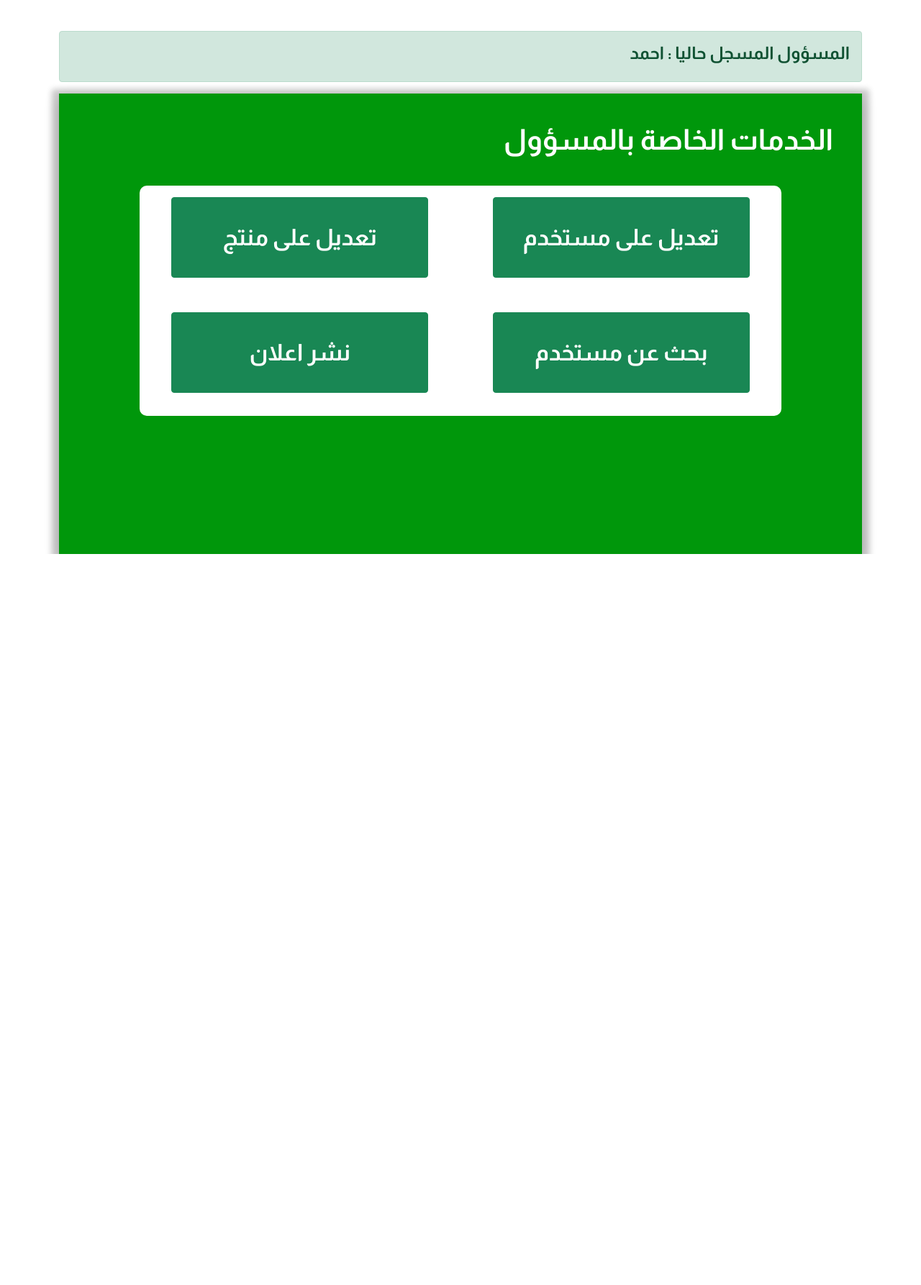
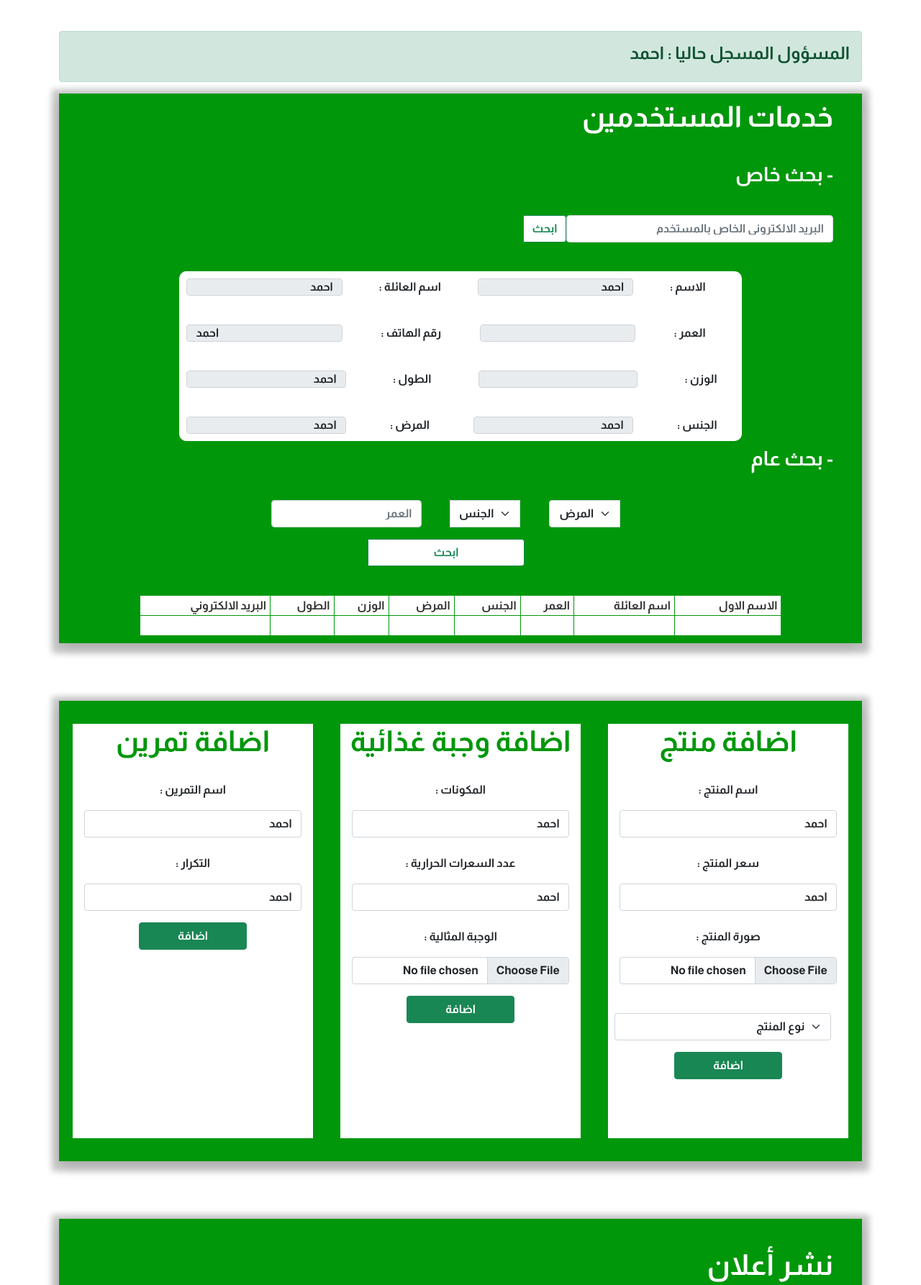
Before and after one commit to Motasem333/Mostasharak, a PHP site: page /admin.html in a window 1280 px wide. Shown: the part 157-1943 px from the top of the page at 72% size. Before the commit the page ends 927 px from the top, so only its background shows below. Run offline with PHP 8.4, Linux system fonts and the light colour scheme; lists and menus that the app fills with data are empty; some web fonts are replaced.

Commit message:
Admin Page Done

```diff
--- a/admin.html
+++ b/admin.html
@@ -31,29 +31,168 @@
             <h4 class="alert-heading" style="direction:rtl; float:start"> المسؤول المسجل حاليا : احمد</h4>
         </div>
 
-            <div class="Sec1" style="margin-top:2vh ;  height: 80vh; ">
+            <div class="Sec1" style="margin-top:2vh ;  height: auto; padding-bottom: 10px; ">
                 <div class="head">
-                    <h1 style="margin-bottom:5vh">  الخدمات الخاصة بالمسؤول</h1>
+                    <h1 style="margin-bottom:5vh"> خدمات المستخدمين</h1>
+                    <h3 style="margin-bottom:5vh"> - بحث خاص </h3>
+                    <div class="input-group"  style="width:40%; ">
+                        <input type="email"  class="form-control rounded" placeholder="البريد الالكتروني الخاص بالمستخدم" aria-label="Search" aria-describedby="search-addon" />
+                        <button type="submit" class="btn btn-outline-success bg-white">ابحث</button>
+                      </div>
                 </div>
 
-                <div class="admin_services">
-                    <div class="admin_services1">
-                        <button type="button" class="btn btn-success">تعديل على مستخدم</button>
-                        <button type="button" class="btn btn-success">تعديل على منتج</button>
-                    </div>
-                    <div class="admin_services1">
-                        <button type="button" class="btn btn-success">بحث عن مستخدم</button>
-                        <button type="button" class="btn btn-success"> نشر اعلان</button>
+                <div class="edit_section" style="" >
+                    <div style="display:flex; justify-content:space-between ; height: 3%;;margin-right: 5vh;">
+                        <label for=""  >الاسم  : </label>
+                        <input type="text"  id="name" class="form-control rounded d-inline" style="width:30%" disabled value="احمد"/>
+                        <label for="" >اسم العائلة : </label>
+                        <input type="text" id="Lname"  class="form-control rounded d-inline" style="width:30%"  disabled  value="احمد"/>
                     </div>
 
+                    <div style="display:flex; justify-content:space-between ; height: 3%; margin-top: 5vh;margin-right: 5vh;">
+                        <label for=""  >العمر :  </label>
+                        <input type="number" id="age"  class="form-control rounded d-inline" style="width:30%"  disabled   value="احمد"/>
+                        <label for="" >رقم الهاتف :  </label>
+                        <input type="tel"  id="tel" class="form-control rounded d-inline" style="width:30%"  disabled   value="احمد"/>
+                    </div>
+
+                    <div style="display:flex; justify-content:space-between ; height: 3%; margin-top: 5vh;margin-right: 3vh;">
+                        <label for=""  >الوزن :   </label>
+                        <input type="number" id="age"  class="form-control rounded d-inline" style="width:30%"  disabled   value="احمد"/>
+                        <label for="" > الطول :   </label>
+                        <input type="text"  id="tel" class="form-control rounded d-inline" style="width:30%"  disabled   value="احمد"/>
+                    </div>
+
+                    <div style="display:flex; justify-content:space-between ; height: 3%; margin-top: 5vh;margin-right: 3vh;">
+                        <label for=""  >الجنس :   </label>
+                        <input type="" id="age"  class="form-control rounded d-inline" style="width:30%"  disabled   value="احمد"/>
+                        <label for="" >المرض :   </label>
+                        <input type="text"  id="tel" class="form-control rounded d-inline" style="width:30%"  disabled   value="احمد"/>
+                    </div>
+            </div>
+            <div class="head">
+                <h3 style="margin-bottom:5vh"> - بحث عام</h3>
+                <div class="input-group"  style="width:45%; margin: auto; ">
+                    <select class="form-select" aria-label="Default select example ">
+                        <option selected hidden disabled>المرض</option>
+                        <option value="1">السكري</option>
+                        <option value="2">الضغط</option>
+                        <option value="3">النقرص</option>
+                        <option value="4">سليم من الامراض</option>
+                      </select>
+                      <select class="form-select" aria-label="Default select example" style="margin-right:5vh">
+                        <option selected hidden disabled>الجنس</option>
+                        <option value="1">ذكر</option>
+                        <option value="2">انثى</option>
+                      </select>
+                      <input type="number"  placeholder="العمر" class="form-control rounded d-inline" style="width:33%; margin-right:5vh"  />
+                      <button type="submit" style="margin:auto; width:45%; margin-top: 2vh" class="btn btn-outline-success bg-white">ابحث</button>
+                  </div>
+                  </div>
+                  <div class="Result">
+
+                    <table>
+                        <thead>
+                            <tr>
+                                <th>الاسم الاول&nbsp;</th>
+                                <th>اسم العائلة</th>
+                                <th>العمر</th>
+                                <th>الجنس</th>
+                                <th>المرض</th>
+                                <th>الوزن</th>
+                                <th>الطول</th>
+                                <th>البريد الالكتروني</th>
+                            </tr>
+                        </thead>
+                        <tbody>
+                            <tr>
+                                <td>&nbsp;</td>
+                                <td>&nbsp;</td>
+                                <td>&nbsp;</td>
+                                <td>&nbsp;</td>
+                                <td>&nbsp;</td>
+                                <td>&nbsp;</td>
+                                <td>&nbsp;</td>
+                                <td>&nbsp;</td>
+                            </tr>
+                        </tbody>
+                    </table>
+                  </div>
                 </div>
+<div class="Sec2">
 
 
+    <div class="Product">
+        <h1>اضافة منتج </h1>
+        <div class="form">
+                <label for=""  >اسم المنتج :  </label>
+                <input type="text"  class="form-control rounded d-inline" style="width:90%"  value="احمد"/>
+                <br>
+                <label for="" >سعر المنتج : </label>
+                <input type="text"  class="form-control rounded d-inline" style="width:90%"    value="احمد"/>
+                <label for="" >صورة المنتج : </label>
+                <input type="file" class="form-control rounded d-inline" style="width:90%"    value="احمد"/>
+
+                <select class="form-select" aria-label="Default select example" style="width:90% ; margin-top: 5vh;margin-right: 3vh;">
+                    <option selected hidden disabled>نوع المنتج</option>
+                    <option value="1">ملابس</option>
+                    <option value="2">اثقال</option>
+                    <option value="3">يروتين</option>
+                  </select>
+
+                  <button type="submit" style="margin:auto; width:45%; margin-top: 2vh" class="btn btn-success">اضافة</button>
             </div>
+    </div>
+    <div class="Meal">
+        <h1>اضافة وجبة غذائية</h1>
+        <div class="form">
+            <label for=""  > المكونات : </label>
+            <input type="text"  class="form-control rounded d-inline" style="width:90%"  value="احمد"/>
+            <br>
+            <label for="" >عدد السعرات الحرارية :  </label>
+            <input type="text"  class="form-control rounded d-inline" style="width:90%"    value="احمد"/>
+            <label for="" >الوجبة المثالية :  </label>
+            <input type="file" class="form-control rounded d-inline" style="width:90%"    value="احمد"/>
 
 
 
+              <button type="submit" style="margin:auto; width:45%; margin-top: 2vh" class="btn btn-success">اضافة</button>
+        </div>
+    </div>
+    <div class="Workout">
+        <h1>اضافة تمرين</h1>
+        <div class="form">
+            <label for=""  >اسم التمرين :  </label>
+            <input type="text"  class="form-control rounded d-inline" style="width:90%"  value="احمد"/>
+            <br>
+            <label for="" > التكرار : </label>
+            <input type="text"  class="form-control rounded d-inline" style="width:90%"    value="احمد"/>
+             <button type="submit" style="margin:auto; width:45%; margin-top: 2vh" class="btn btn-success">اضافة</button>
+        </div>
+    </div>
 
+</div>
+
+<div class="Sec3">
+    <div class="head">
+        <h1 style="margin-bottom:5vh"> نشر أعلان</h1>
+
+        <label for=""  >موضوع الاعلان :   </label>
+        <input type="text"  class="form-control rounded d-inline" style="width:50%"  value="احمد"/>
+        <br><br><br>
+        <label for="" style="font-size:1.5rem" >نص الاعلان :   </label>
+        <textarea class="form-control" aria-label="With textarea" style="height:15vh"></textarea>
+        <button type="submit" style="margin-right: 40vh; width:45%; margin-top: 2vh" class="btn btn-outline-success bg-white">نشر الاعلان </button>
+
+    </div>
+
+</div>
+
+
+<div class="Sec4">
+
+
+</div>
 
 </body>
 </html>
--- a/css/admin.css
+++ b/css/admin.css
@@ -40,27 +40,87 @@ header {
   direction: rtl;
   background-color: #00970B;
   margin-top: 10vh;
-  height: 200vh;
   box-shadow: 0 4px 8px 10px rgba(0, 0, 0, 0.2), 0 6px 20px 0 rgba(0, 0, 0, 0.19); }
   .Sec1 .head {
     color: white;
     padding-right: 5vh;
-    padding-top: 5vh; }
-  .Sec1 .admin_services {
+    padding-top: 1vh; }
+  .Sec1 .edit_section {
+    padding: 10px;
+    height: auto;
+    width: 70%;
+    background-color: white;
+    border-radius: 10px;
+    margin: auto;
+    margin-top: 5vh; }
+  .Sec1 .Result {
+    margin: auto;
     margin-top: 5vh;
+    width: 80%;
+    height: auto;
+    background-color: white; }
+    .Sec1 .Result table {
+      border-radius: 10px;
+      width: 100%;
+      border: 1px solid #00970b;
+      border-collapse: collapse;
+      padding: 5px; }
+    .Sec1 .Result table th {
+      border: 1px solid #00970b;
+      padding: 5px;
+      background: #ffffff;
+      color: #313030; }
+    .Sec1 .Result table td {
+      border: 1px solid #00970b;
+      text-align: center;
+      padding: 5px;
+      background: #ffffff;
+      color: #000000; }
+
+.Sec2 {
+  direction: rtl;
+  background-color: #00970B;
+  margin-top: 10vh;
+  box-shadow: 0 4px 8px 10px rgba(0, 0, 0, 0.2), 0 6px 20px 0 rgba(0, 0, 0, 0.19);
+  height: 80vh;
+  width: 100%;
+  display: flex;
+  justify-content: space-between; }
+  .Sec2 .Product, .Sec2 .Meal, .Sec2 .Workout {
     margin: auto;
     background-color: white;
-    width: 80%;
-    border-radius: 10px;
-    height: 40vh; }
-    .Sec1 .admin_services .admin_services1 {
-      width: 100%;
-      height: 50%;
-      display: flex;
-      justify-content: space-around; }
-      .Sec1 .admin_services .admin_services1 button {
-        font-size: 2rem;
-        padding: 20px;
-        width: 40%;
-        margin-top: 2vh;
-        height: 70%; }
+    height: 90%;
+    width: 30%; }
+    .Sec2 .Product h1, .Sec2 .Meal h1, .Sec2 .Workout h1 {
+      color: #00970B;
+      text-align: center; }
+    .Sec2 .Product .form, .Sec2 .Meal .form, .Sec2 .Workout .form {
+      text-align: center; }
+      .Sec2 .Product .form label, .Sec2 .Meal .form label, .Sec2 .Workout .form label {
+        margin-top: 3vh;
+        margin-bottom: 2vh; }
+
+.Sec3 {
+  direction: rtl;
+  background-color: #00970B;
+  margin-top: 10vh;
+  box-shadow: 0 4px 8px 10px rgba(0, 0, 0, 0.2), 0 6px 20px 0 rgba(0, 0, 0, 0.19);
+  height: 60vh;
+  width: 100%;
+  display: flex;
+  justify-content: space-between; }
+  .Sec3 .head {
+    color: white;
+    padding-right: 5vh;
+    padding-top: 5vh;
+    width: 90%; }
+
+.Sec4 {
+  direction: rtl;
+  background-color: #00970B;
+  margin-top: 10vh;
+  box-shadow: 0 4px 8px 10px rgba(0, 0, 0, 0.2), 0 6px 20px 0 rgba(0, 0, 0, 0.19);
+  height: 30vh;
+  width: 100%;
+  display: flex;
+  justify-content: space-between; }
--- a/css/admin.scss
+++ b/css/admin.scss
@@ -39,35 +39,112 @@
     direction: rtl;
     background-color:   #00970B;
       margin-top: 10vh;
-      height: 200vh;
       box-shadow: 0 4px 8px 10px rgba(0, 0, 0, 0.2), 0 6px 20px 0 rgba(0, 0, 0, 0.19);
 
       .head{
         color: white;
         padding-right: 5vh;
-        padding-top: 5vh;
+        padding-top: 1vh;
     }
 
-    .admin_services {
+    .edit_section {
+        padding: 10px;
+        height: auto;
+        width: 70%;
+        background-color: white;
+        border-radius: 10px;
+        margin: auto;
         margin-top: 5vh;
+    }
+    .Result {
         margin: auto;
+        margin-top: 5vh;
+        width: 80%;
+        height: auto;
         background-color: white;
-        width: 80%;
-        border-radius: 10px;
-        height: 40vh;
+        table {
+            border-radius: 10px;
+            width: 100%;
+			border:1px solid #00970b;
+			border-collapse:collapse;
+			padding:5px;
+		}
+		table th {
+			border:1px solid #00970b;
+			padding:5px;
+			background: #ffffff;
+			color: #313030;
+		}
+		table td {
+			border:1px solid #00970b;
+			text-align:center;
+			padding:5px;
+			background: #ffffff;
+			color: #000000;
+		}
 
-    .admin_services1 ,{
-        width: 100%;
-        height: 50%;
-        display: flex;
-        justify-content: space-around;
-        button {
-            font-size: 2rem;
-            padding: 20px;
-            width: 40%;
-            margin-top: 2vh;
-            height: 70%;
+
+
+    }
+  }
+
+
+  .Sec2 {
+    direction: rtl;
+    background-color:   #00970B;
+      margin-top: 10vh;
+      box-shadow: 0 4px 8px 10px rgba(0, 0, 0, 0.2), 0 6px 20px 0 rgba(0, 0, 0, 0.19);
+      height: 80vh;
+      width: 100%;
+      display: flex;
+      justify-content: space-between;
+
+      .Product , .Meal , .Workout {
+          margin: auto;
+          background-color: white;
+          height: 90%;
+          width: 30%;
+        h1{
+            color: #00970B;
+            text-align: center;
         }
+
+        .form {
+            text-align: center;
+            label {
+                margin-top: 3vh;
+                margin-bottom: 2vh;
+            }
+
+        }
+      }
+  }
+
+  .Sec3 {
+    direction: rtl;
+    background-color:   #00970B;
+      margin-top: 10vh;
+      box-shadow: 0 4px 8px 10px rgba(0, 0, 0, 0.2), 0 6px 20px 0 rgba(0, 0, 0, 0.19);
+      height: 60vh;
+      width: 100%;
+      display: flex;
+      justify-content: space-between;
+      .head{
+        color: white;
+        padding-right: 5vh;
+        padding-top: 5vh;
+        width: 90%;
     }
     }
-  }
+
+
+.Sec4 {
+    direction: rtl;
+    background-color:   #00970B;
+      margin-top: 10vh;
+      box-shadow: 0 4px 8px 10px rgba(0, 0, 0, 0.2), 0 6px 20px 0 rgba(0, 0, 0, 0.19);
+      height: 30vh;
+      width: 100%;
+      display: flex;
+      justify-content: space-between;
+}
```
Also changed, not shown: Profile Code.txt (added, +62 -0 lines), js/admin.js (line endings or trailing spaces).
